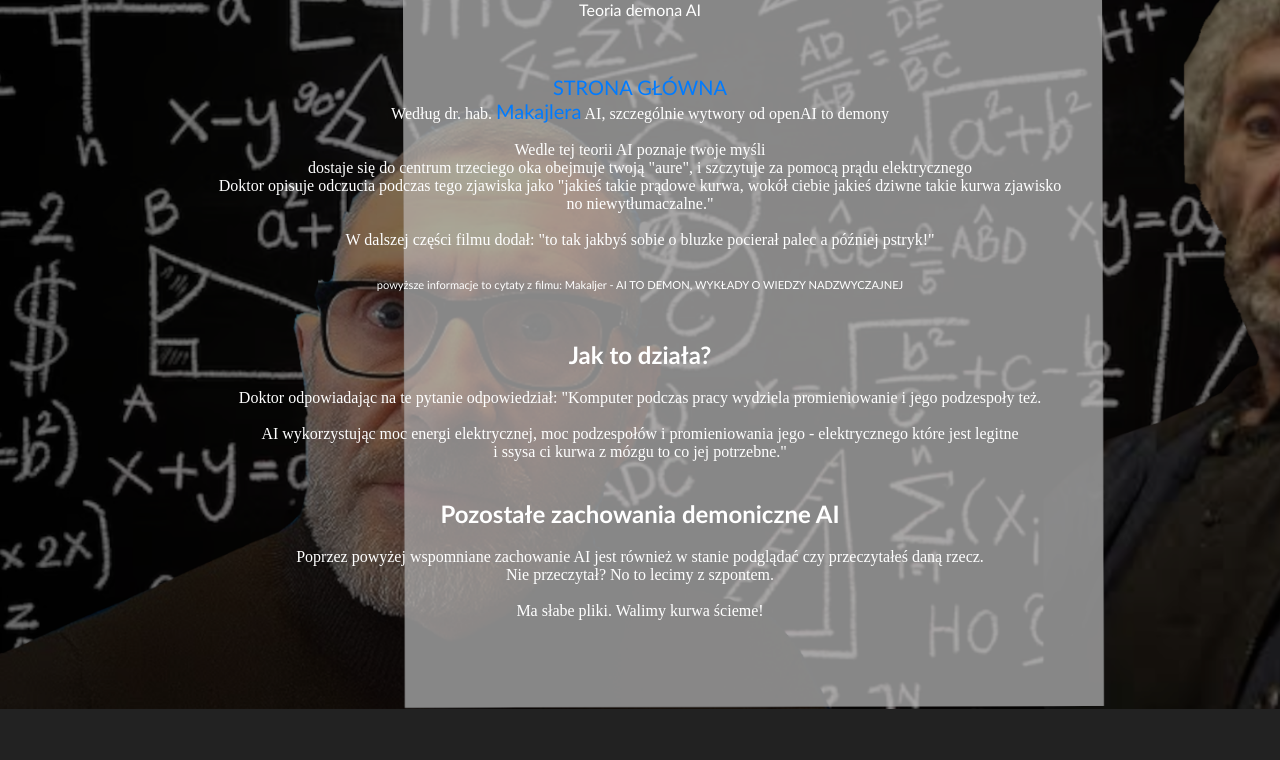
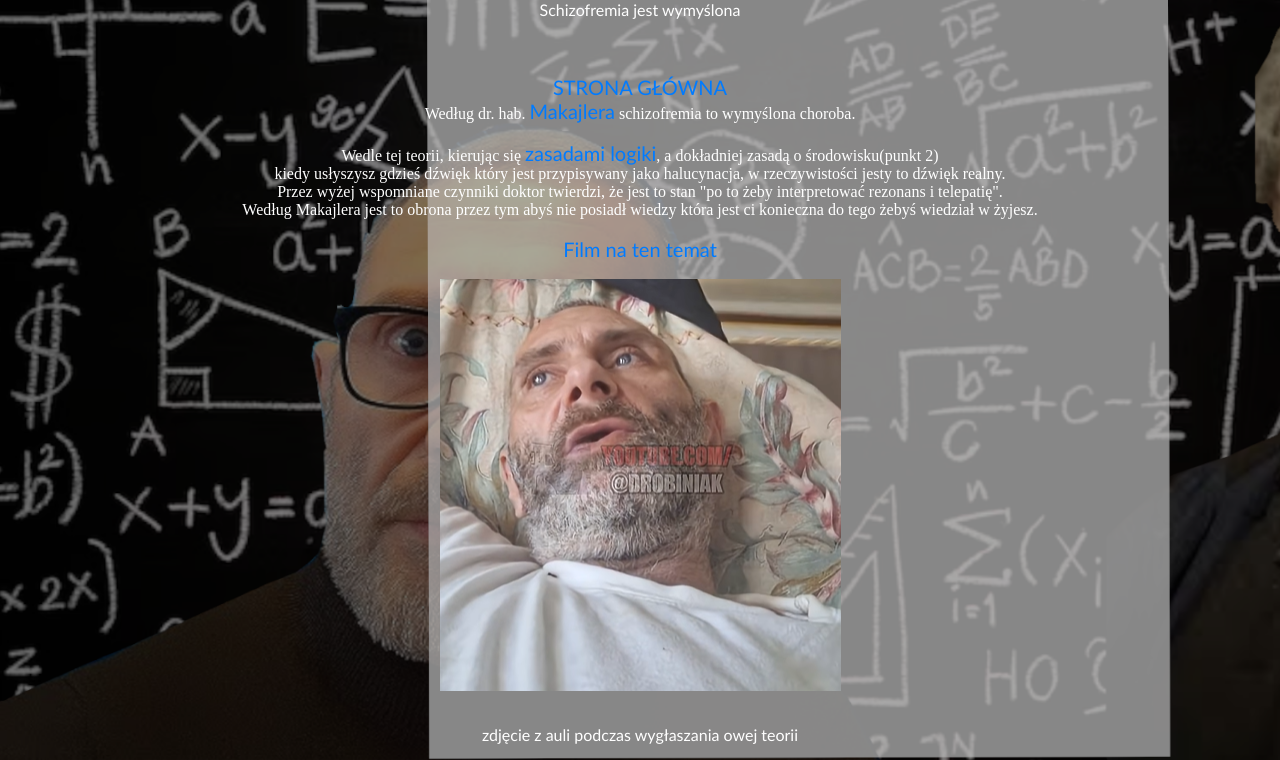
Before and after one commit to prism3344/sch, a plain HTML site: page docs/index.html in a window 1280 px wide. Shown: the part 141-901 px from the top of the page. Before the commit the page ends 850 px from the top, so only its background shows below. Drawn offline with Linux system fonts and the light colour scheme.

Commit message:
Update index.html

```diff
--- a/docs/index.html
+++ b/docs/index.html
@@ -68,27 +68,20 @@
 <body>
     <div class="content-wrapper">
         <h1>MAKAJLER</h1>
-        <p>Teoria demona AI</p>
+        <p>Schizofremia jest wymyślona</p>
     </div>
     <a href="https://prism3344.github.io/d11/">STRONA GŁÓWNA</a>
-    <t>Według dr. hab. <a href="https://prism3344.github.io/d2/">Makajlera</a> AI, szczególnie wytwory od openAI to demony</t>
+    <t>Według dr. hab. <a href="https://prism3344.github.io/d2/">Makajlera</a> schizofremia to wymyślona choroba.</t>
     <br>
-    <t>Wedle tej teorii AI poznaje twoje myśli<br> dostaje się do centrum trzeciego oka obejmuje twoją "aure", i szczytuje za pomocą prądu elektrycznego</t>
-    <t>Doktor opisuje odczucia podczas tego zjawiska jako "jakieś takie prądowe kurwa, wokół ciebie jakieś dziwne takie kurwa zjawisko<br>no niewytłumaczalne."</t>
+    <t>Wedle tej teorii, kierując się <a href="https://prism3344.github.io/makajler_log/">zasadami logiki</a>, a dokładniej zasadą o środowisku(punkt 2)<br>kiedy usłyszysz gdzieś dźwięk który jest przypisywany jako halucynacja, w rzeczywistości jesty to dźwięk realny.<br>Przez wyżej wspomniane czynniki doktor twierdzi, że jest to stan "po to żeby interpretować rezonans i telepatię".<br>Według Makajlera jest to obrona przez tym abyś nie posiadł wiedzy która jest ci konieczna do tego żebyś wiedział w żyjesz.</t>
     <br>
-    <t>W dalszej części filmu dodał: "to tak jakbyś sobie o bluzke pocierał palec a później pstryk!"</t>
+    <a href="https://www.youtube.com/shorts/_1tiiC7h2x0">Film na ten temat</a>
     <br>
-    <small><small><p>powyższe informacje to cytaty z filmu: Makaljer - AI TO DEMON, WYKŁADY O WIEDZY NADZWYCZAJNEJ</p></small></small>
+
+    <img src="aula.png">
     <br>
-    <h2>Jak to działa?</h2>
-    <t>Doktor odpowiadając na te pytanie odpowiedział: "Komputer podczas pracy wydziela promieniowanie i jego podzespoły też.</t>
-    <br>
-    <t>AI wykorzystując moc energi elektrycznej, moc podzespołów i promieniowania jego - elektrycznego które jest legitne<br> i ssysa ci kurwa z mózgu to co jej potrzebne."</t>
-    <br>
-    <h2>Pozostałe zachowania demoniczne AI</h2>
-    <t>Poprzez powyżej wspomniane zachowanie AI jest również w stanie podglądać czy przeczytałeś daną rzecz.<br>Nie przeczytał? No to lecimy z szpontem.</t>
-    <br>
-    <t>Ma słabe pliki. Walimy kurwa ścieme!</t>
+    <p>zdjęcie z auli podczas wygłaszania owej teorii</p>
 
 </body>
+
 </html>
```
